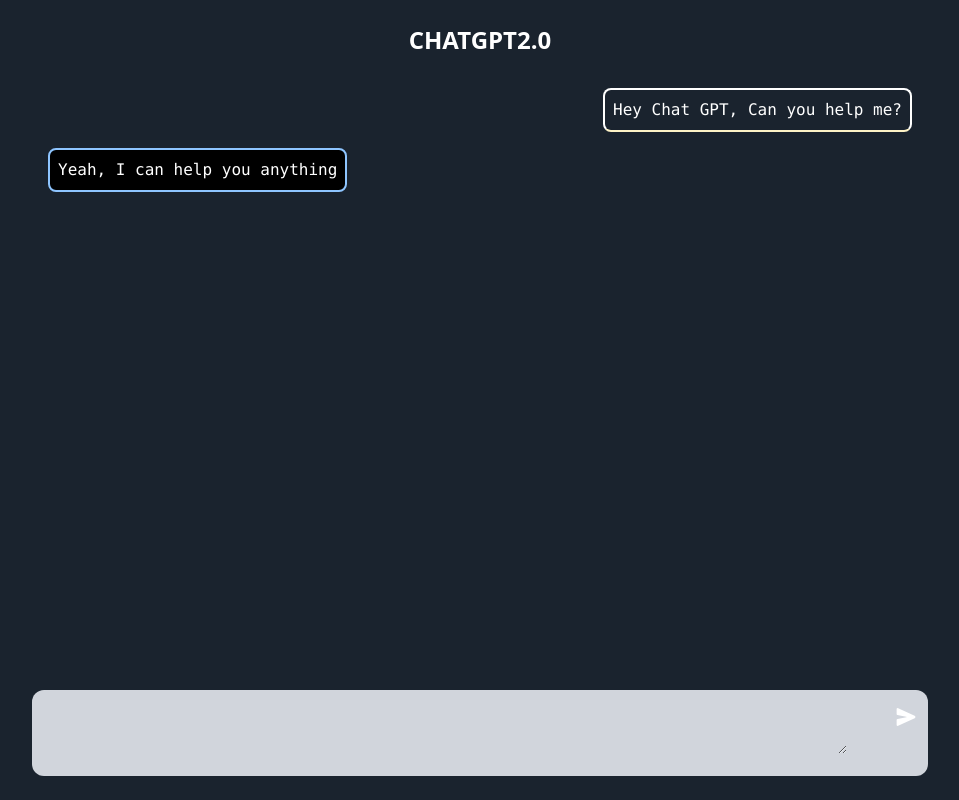
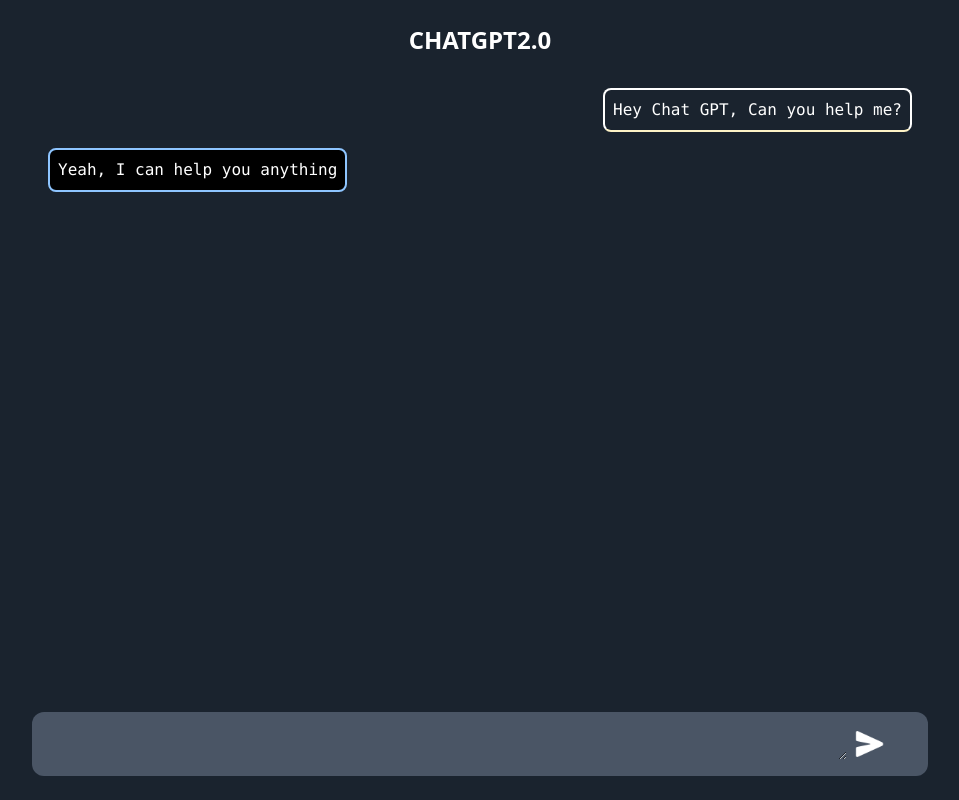
Before and after one commit to droidbg/EchoAI, a React (Vite) app in the folder client/: page / in a window 1280 px wide. Shown: the whole page, without its empty margins (160-1119 px from the left). Built offline with nearby package versions, Linux system fonts and the light colour scheme.

Commit message:
add. chat input body

```diff
--- a/client/src/App.tsx
+++ b/client/src/App.tsx
@@ -3,14 +3,14 @@
 
 function App() {
   return (
-    <div className="bg-[#1A232E] h-screen py-6 relative sm:px-28 text-white overflow-hidden flex flex-col justify-between align-middle">
+    <div className="bg-[#1A232E] h-screen py-6 relative sm:px-28 text-white overflow-hidden flex flex-col justify-between align-middle px-10">
       <div className="uppercase font-bold text-2xl text-center">ChatGPT2.0</div>
 
       <div className="h-[90%] overflow-auto w-full max-w-4xl min-w-[20rem] py-8 px-4 self-center">
         <ChatBody />
       </div>
 
-      <div className=" w-full max-w-4xl min-w-[20rem] self-center">
+      <div className=" w-full max-w-4xl min-w-[20rem] self-center ">
         <ChatInput />
       </div>
     </div>
--- a/client/src/components/ChatInput.tsx
+++ b/client/src/components/ChatInput.tsx
@@ -1,8 +1,14 @@
 const ChatInput = () => {
   return (
-    <div className="w-full bg-gray-300 rounded-xl px-2 py-4 max-h-40 overflow-auto relative ">
-      <textarea className=" border-0 bg-transparent outline-none w-11/12 text-black" />
-      <img src="/send.png" width={20} className="absolute top-4 right-3" />
+    <div className="w-full bg-gray-600 rounded-xl px-2 py-4 max-h-40 overflow-auto relative flex">
+      <textarea
+        rows={1}
+        className=" border-0 bg-transparent outline-none w-11/12 "
+      />
+      <img
+        src="/send.png"
+        className="mx-2 hover:cursor-pointer ease-in duration-100 hover:scale-125 h-8 self-center"
+      />
     </div>
   );
 };
```
